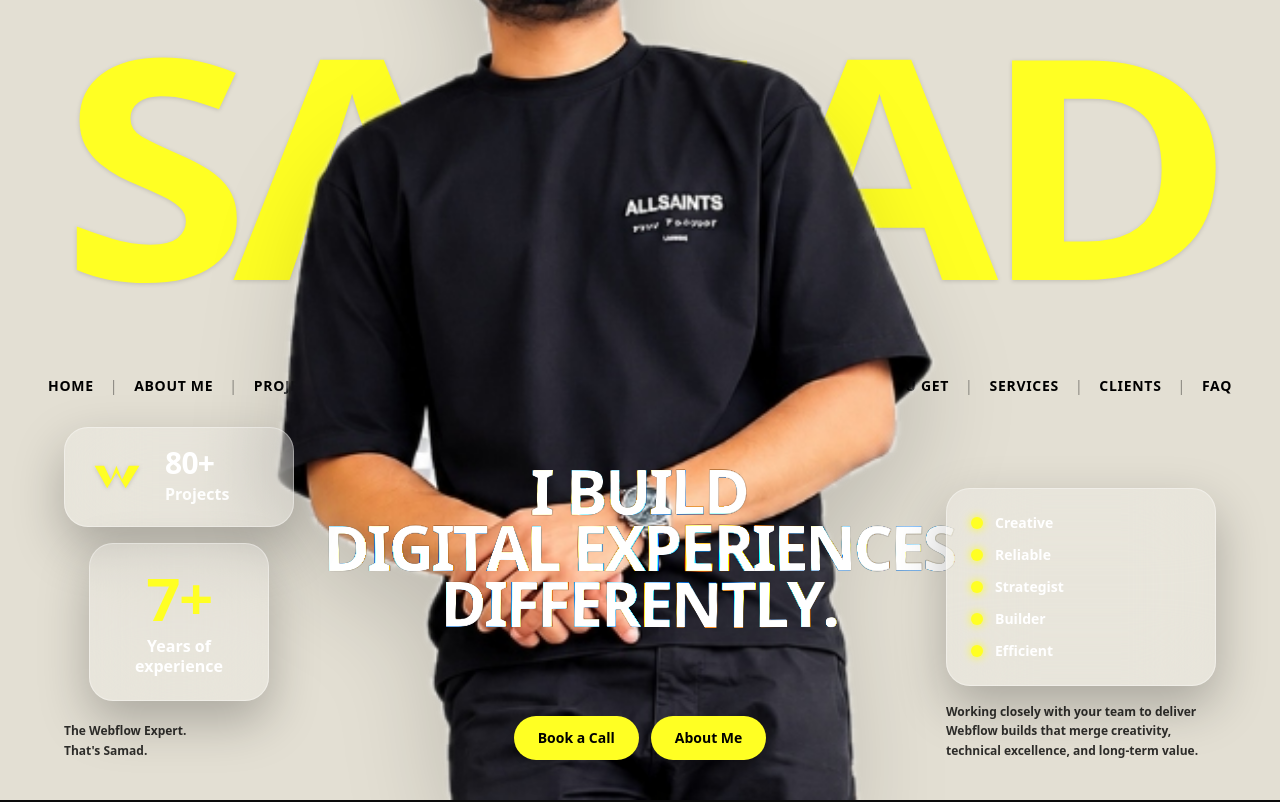
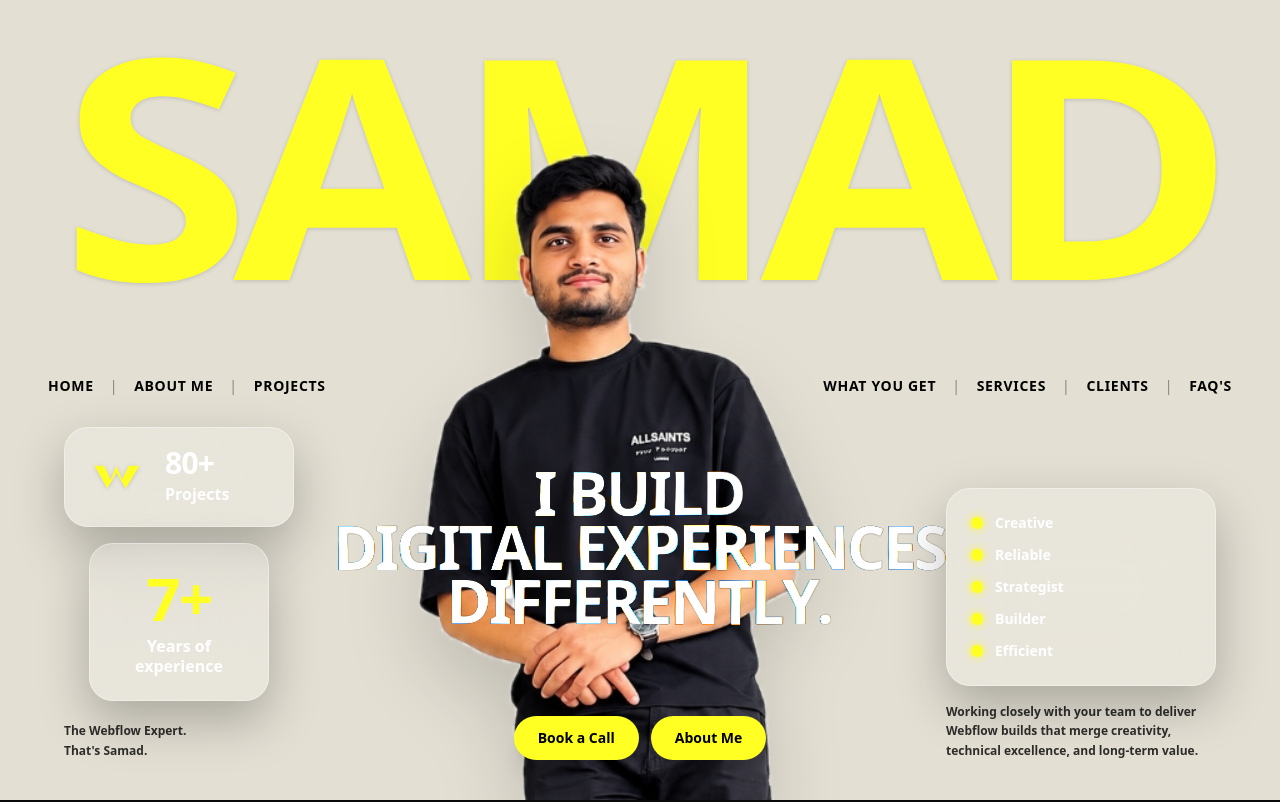
Before and after one commit to abdulsamad1366/Abdul-Samad-Portfolio, a Next.js app: page / in a window 1280 px wide. Shown: the top 802 px of the page. Built offline with nearby package versions, Linux system fonts and the light colour scheme.

Commit message:
fix: fine-tune portrait image height to sit right at the top edge of M letter

```diff
--- a/src/components/hero/Hero.tsx
+++ b/src/components/hero/Hero.tsx
@@ -169,7 +169,7 @@ export default function Hero() {
             <span className="text-black/40 font-normal">|</span>
             <a href="#testimonial" className="hover:text-black/60 transition-colors">CLIENTS</a>
             <span className="text-black/40 font-normal">|</span>
-            <a href="#faq" className="hover:text-black/60 transition-colors">FAQ</a>
+            <a href="#faq" className="hover:text-black/60 transition-colors">FAQ's</a>
           </div>
         </div>
       </div>
@@ -179,14 +179,14 @@ export default function Hero() {
         <div
           ref={portraitRef}
           style={{ opacity: 0, visibility: 'hidden' }}
-          className="relative w-[90vw] sm:w-[600px] md:w-[680px] lg:w-[760px] xl:w-[840px] h-[90vh] sm:h-[95vh] md:h-[98vh] lg:h-[100vh] flex items-end justify-center"
+          className="relative w-[80vw] sm:w-[480px] md:w-[540px] lg:w-[600px] xl:w-[640px] h-[82vh] sm:h-[86vh] md:h-[89vh] lg:h-[92vh] flex items-end justify-center"
         >
           <Image
             src="/samad-allsaints-halfbody.png"
             alt="Samad"
             fill
             priority
-            className="object-contain object-bottom drop-shadow-2xl scale-[1.30] sm:scale-[1.45] md:scale-[1.62] lg:scale-[1.78] xl:scale-[1.88] origin-bottom transition-all duration-300"
+            className="object-contain object-bottom drop-shadow-2xl scale-[1.10] sm:scale-[1.20] md:scale-[1.32] lg:scale-[1.42] xl:scale-[1.50] origin-bottom transition-all duration-300"
           />
 
           {/* Overlaid Headline & Action Pill Buttons on Center Torso */}
```
